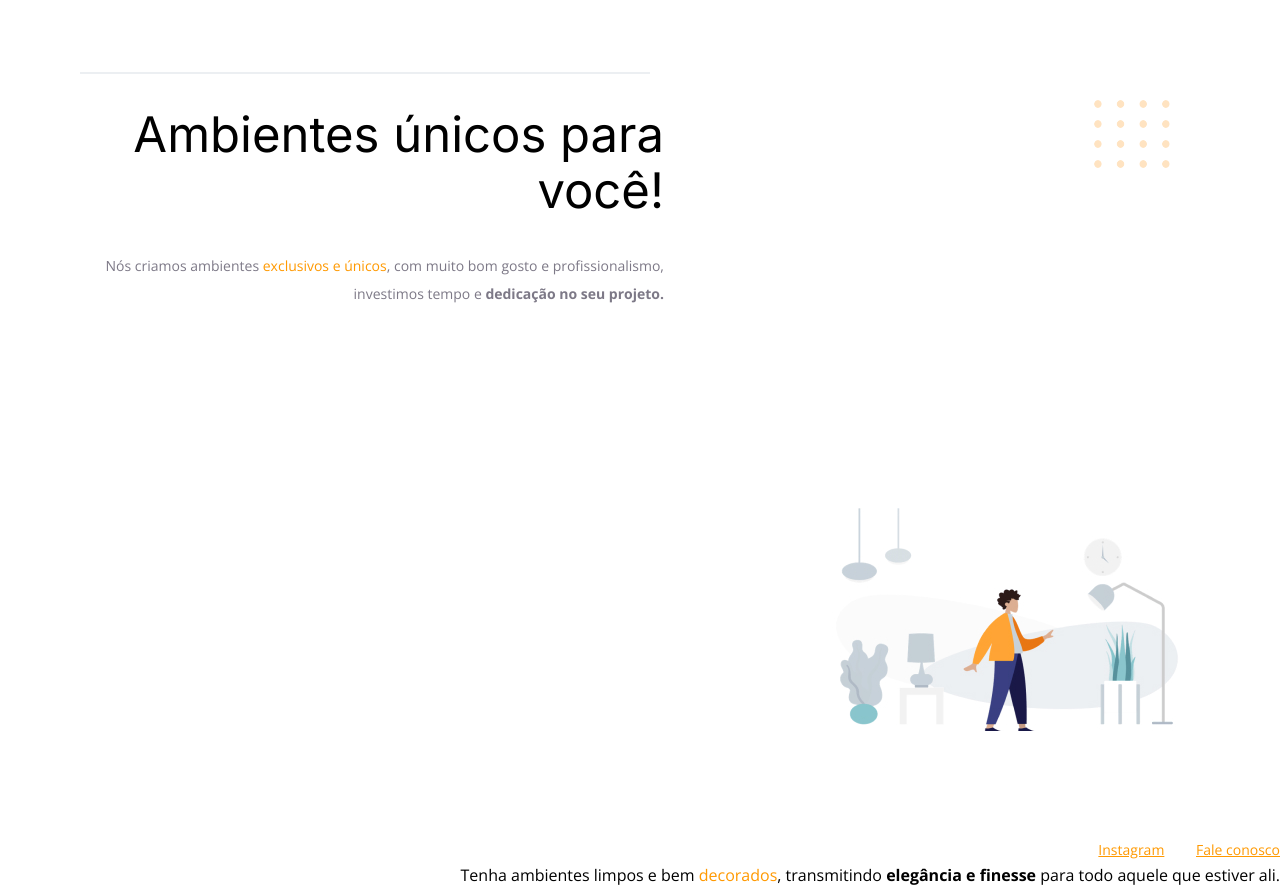
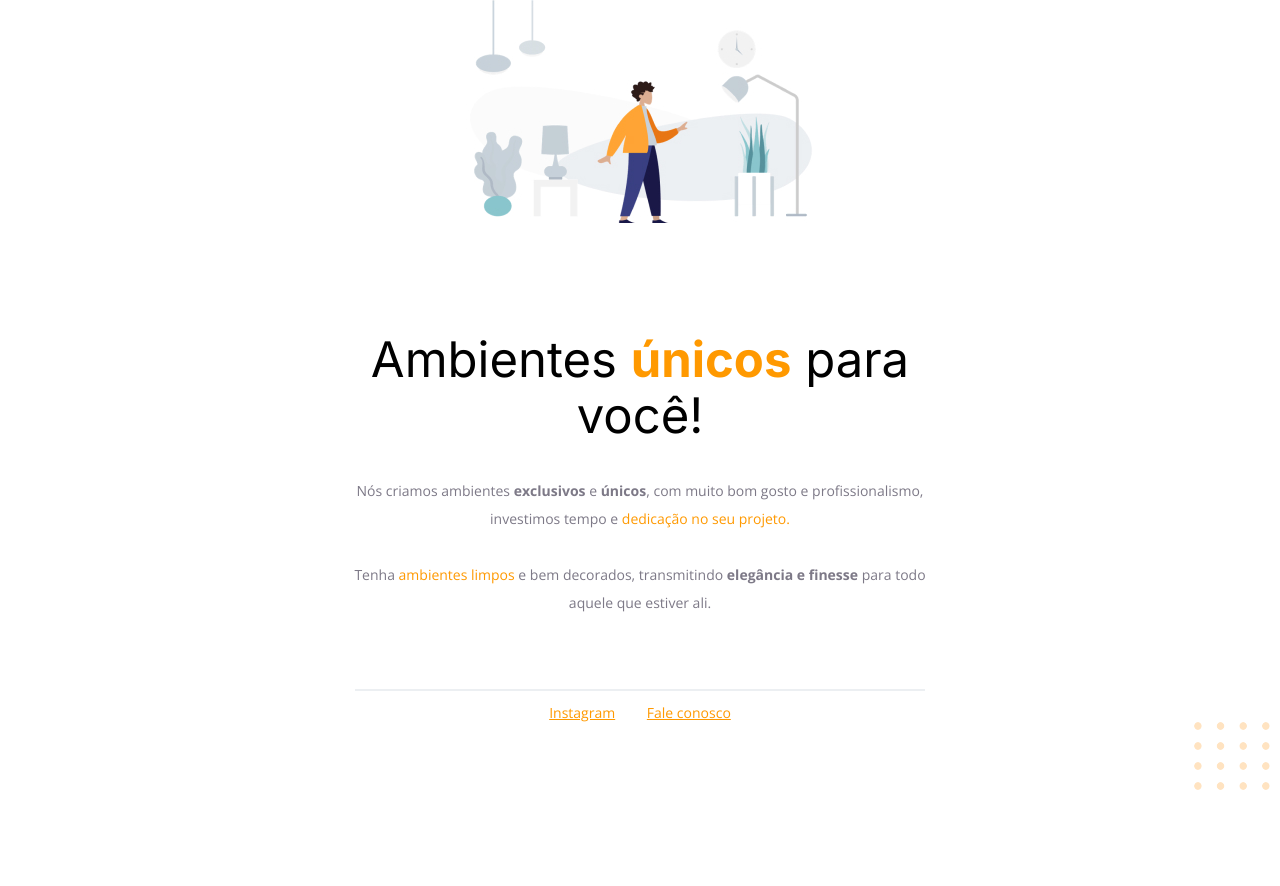
Before and after one commit to abnersiqueira/rocketseat_desafio01, a plain HTML site: page index.html in a window 1280 px wide. After the commit the page ends 800 px from the top, so only its background shows below. Drawn offline with nearby package versions, Linux system fonts and the light colour scheme.

Commit message:
After corretion

```diff
--- a/index.html
+++ b/index.html
@@ -14,43 +14,47 @@
       rel="stylesheet"
     />
 
-    <link rel="stylesheet" href="style.css" />
+    <link rel="stylesheet" href="style.css"/>
   </head>
 
   <!-- Tag <body> é o corpo do documento, onde tem as informações que serão mostradas. -->
   <body>
+
     <div id="hero">
-      <div class="line"></div>
-      <h1>Ambientes únicos para você!</h1>
-      <p>
-        Nós criamos ambientes <span>exclusivos e únicos</span>, com muito
-        bom gosto e profissionalismo, investimos tempo e
-        <strong>dedicação no seu projeto.</strong>
-
-        <br />
-        <br />
-      </p>
-    </div>
       <img
       src="images/img1.jpg"
       alt="Desenho de uma pessoa vestindo uma camisa amarela em uma sala com Móveis"
       />
 
+      <h1>Ambientes <span>únicos</span> para você!</h1>
+      <p>
+        Nós criamos ambientes <strong>exclusivos</strong> e <strong>únicos</strong>, com muito
+        bom gosto e profissionalismo, investimos tempo e <span>dedicação no seu projeto.</span>
+
+        <br/>
+        <br/>
+
+        Tenha <span>ambientes limpos</span> e bem decorados, transmitindo
+        <strong>elegância e finesse</strong>
+        para todo aquele que estiver ali.
+      </p>
+
+    </div>
+
+    <div class="line"></div>
+
     <div id="footer">
-      <a target="_blank" href="https://instagram.com/moveisparavoce"
-        >Instagram</a
-      >
+      <a target="_blank" href="https://instagram.com/moveisparavoce">Instagram</a>
       <a href="mailto:contato@moveisparavoce.com">Fale conosco</a>
     </div>
-
-    Tenha ambientes limpos e bem <span>decorados</span>, transmitindo
-    <strong>elegância e finesse</strong>
-    para todo aquele que estiver ali.
 
     <img
     id="balls"
     src="images/balls.svg"
     alt="Bolinhas alaranjadas no canto inferior direito da tela"
     />
+
   </body>
+
+
 </html>
--- a/style.css
+++ b/style.css
@@ -1,16 +1,17 @@
 body {
   font-family: "Open Sans", sans-serif;
-  text-align: end;
-  margin: 0;
+  text-align: center;
+  margin: 0px;
+  font-size: 14px;
 }
 
 #hero {
-    width: 592px;
-    margin: 72px;
+  width: 592px;
+  margin: auto;
 }
 
-img {
-    margin: 100px;
+#hero img {
+    margin-bottom: 72px;
 }
 
 h1 {
@@ -22,7 +23,6 @@ h1 {
 
 h1 span {
   font-weight: bold;
-
   margin-bottom: 32px;
 }
 
@@ -30,27 +30,25 @@ span, a {
   color: #ff9900;
 }
 
-p, #footer {
+#footer ,p  {
   color: #7d7987;
   font-size: 14px;
   line-height: 28px;
 }
 
 #footer a + a {
+    margin: auto;
     margin-left: 28px;
 }
 
 .line {
-    width: 568px;
-    height: 0;
-
-    margin: 0 8px;
-
-    border: 1px solid #ECEFF2;
+  margin: 72px auto 8px;
+  width: 568px;
+  border: 1px solid #ECEFF2;
 }
 
 #balls {
-    position: fixed;
-    top: 0;
-    right: 0;
+  position: fixed;
+  bottom: 0px;
+  right: 0px;
 }
```
Lines whose indentation alone changed are shown as unchanged.
